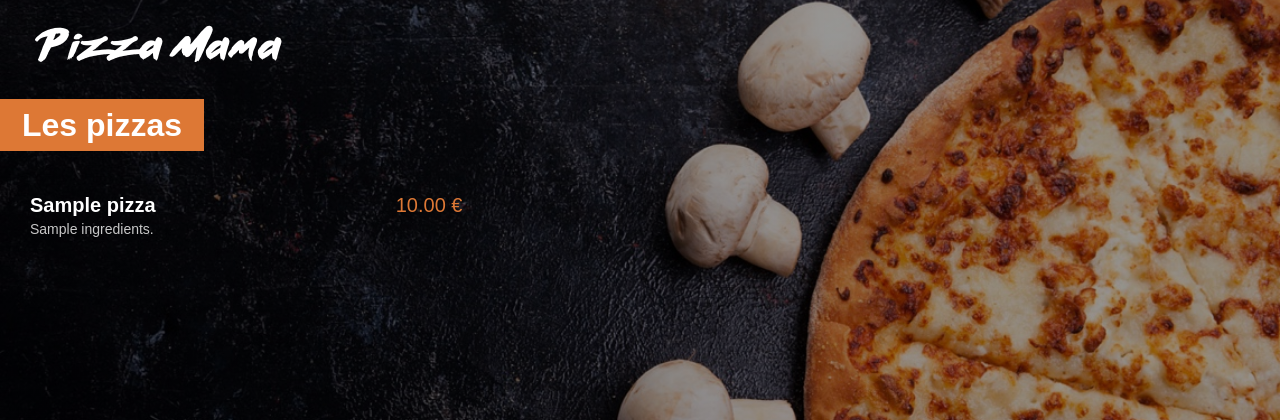
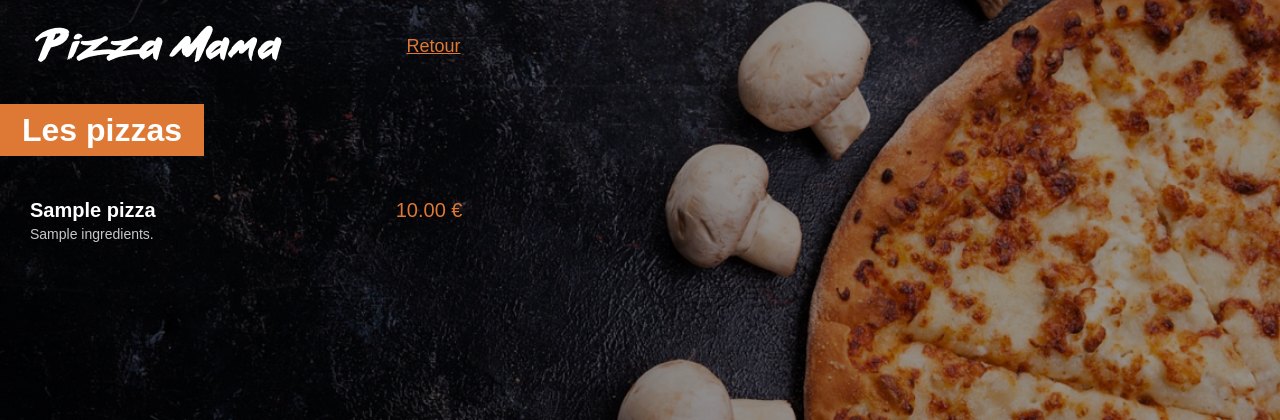
Before and after one commit to Peter-Francois/Pizza_mama_website, a Django app: template pizzamama/menu/templates/menu/index.html in a window 1280 px wide. Shown: the top 420 px of the page. Run offline with Django 3.2, Linux system fonts and the light colour scheme; the template is opened without the code that fills it: most values are stand-ins (such as "Sample title", 1, 10 or a date in 2020).

Commit message:
feat: adding back button in the menu

```diff
--- a/pizzamama/menu/static/menu/style_menu.css
+++ b/pizzamama/menu/static/menu/style_menu.css
@@ -21,6 +21,16 @@ body{
  display: inline;
  padding: 8px 22px ;
  }
+a.back{
+    position: relative;
+    bottom: 10px;
+    display: inline-block;
+
+    color: var(--color1);
+    margin-left: 120px;
+    font-size: 18px;
+
+}
 #small_logo{
     margin-top: 25px;
     margin-left: 35px;
--- a/pizzamama/menu/templates/menu/index.html
+++ b/pizzamama/menu/templates/menu/index.html
@@ -9,7 +9,7 @@
 <body>
 
     <a href="{% url 'main:index' %}"><img id="small_logo" src="{% static 'menu/images/small_logo.png'%}" ></a>
-
+    <a class="back" href="{% url 'main:index' %}">Retour</a>
     <div class="menu_title">
         <h1>Les pizzas</h1>
     </div>
```
